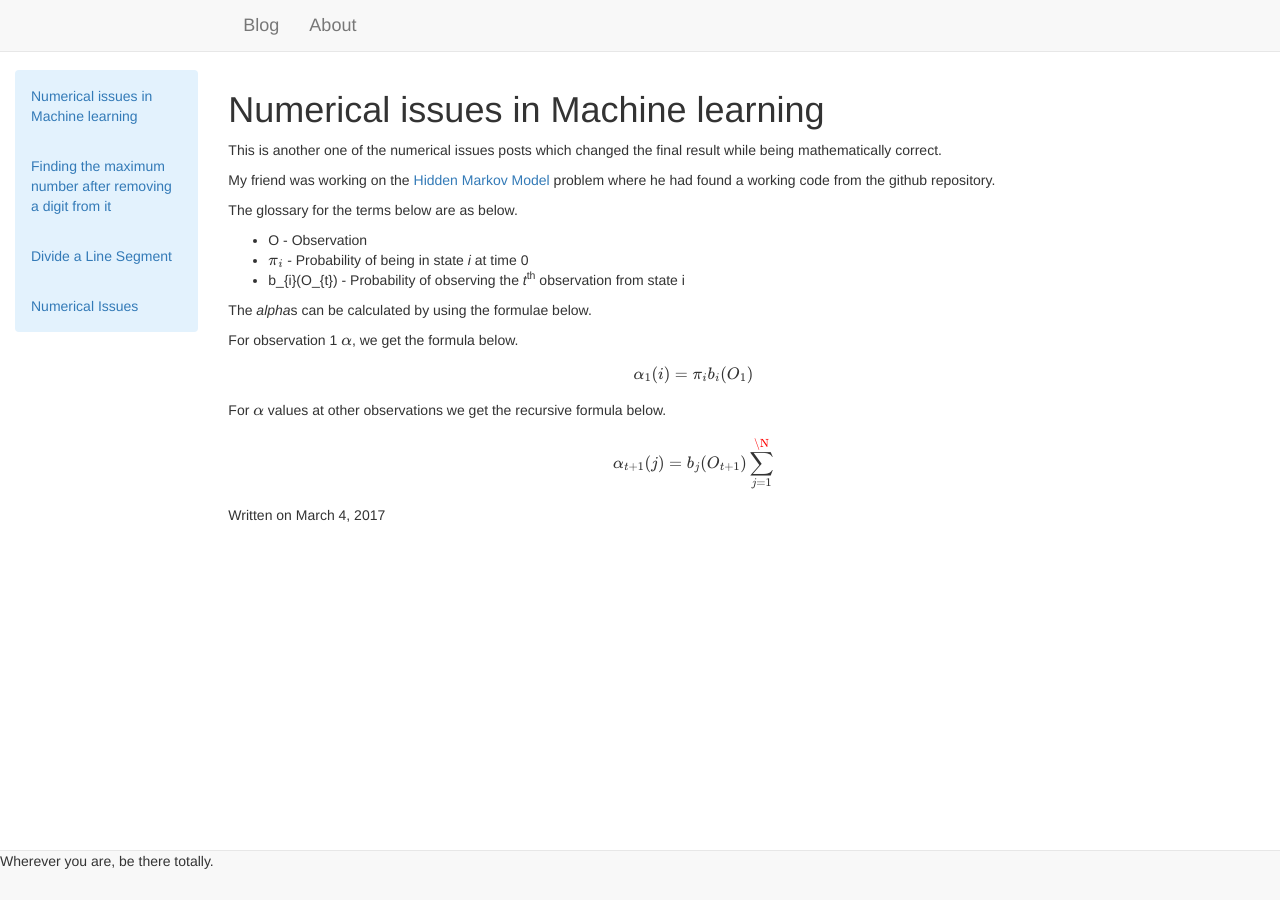
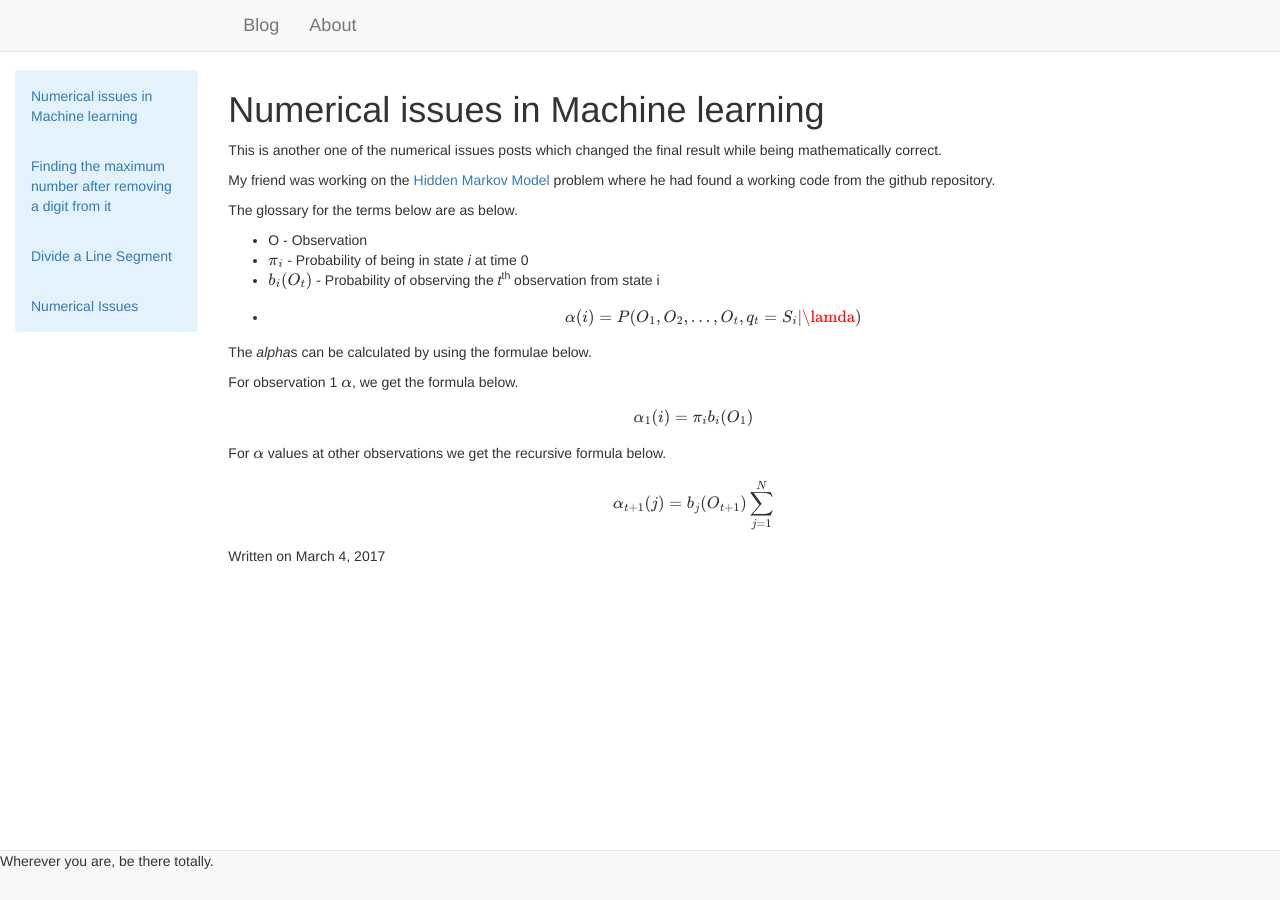
Before and after one commit to surajshetiya/surajshetiya.github.io, a Jekyll site: the page built from _posts/2017-03-04-Numerical-issues-machine-learning.md, in a window 1280 px wide. Built offline with Jekyll 4.4.1, drawn with Linux system fonts in a browser that asks for light colours; formulas are drawn with MathJax 3.

Commit message:
Numerical issues

```diff
--- a/_posts/2017-03-04-Numerical-issues-machine-learning.md
+++ b/_posts/2017-03-04-Numerical-issues-machine-learning.md
@@ -13,7 +13,8 @@ The glossary for the terms below are as below.
 
 * O - Observation
 * $$\pi_{i}$$ - Probability of being in state *i* at time 0
-* b_{i}(O_{t}) - Probability of observing the *t*<sup>th</sup> observation from state i
+* $$b_{i}(O_{t})$$ - Probability of observing the *t*<sup>th</sup> observation from state i
+* $$\alpha(i) = P(O_{1}, O_{2}, ... , O_{t}, q_{t} = S_{i}|\lamda)$$
 
 
 The *alpha*s can be calculated by using the formulae below.
@@ -30,5 +31,5 @@ For $$\alpha$$ values at other observations we get the recursive formula below.
 
 
 $$
-\alpha_{t+1}(j) = b_{j}(O_{t+1})\sum_{j=1}^{\N}
+\alpha_{t+1}(j) = b_{j}(O_{t+1})\sum_{j=1}^{N}
 $$
```
